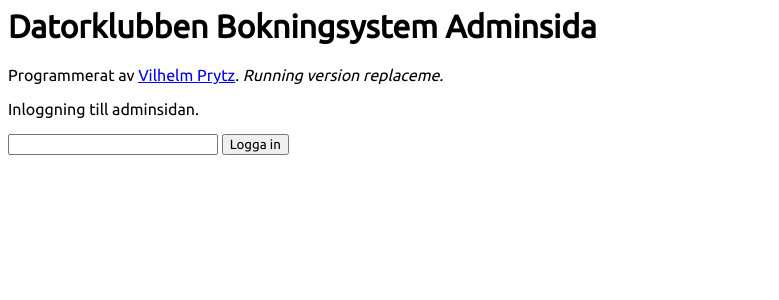
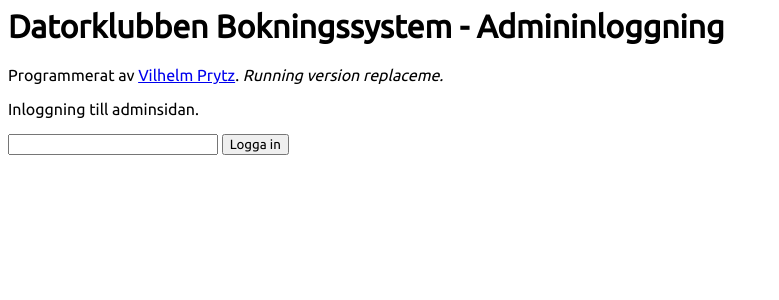
Before and after one commit to tullingedk/booking, a Flask app: page /maserati/admin in a window 1280 px wide. Shown: the top 300 px of the page, without its empty margins (0-779 px from the left). Run offline with Flask 2, Linux system fonts and the light colour scheme.

Commit message:
Upate <h1> page title on all pages

```diff
--- a/site/templates/admin.html
+++ b/site/templates/admin.html
@@ -111,7 +111,7 @@
 {% endif %}
 
 
-  <h1>Datorklubben Bokningsystem Admin</h1>
+  <h1>Datorklubben Bokningssystem Adminsida</h1>
   <p>Programmerat av <a href="https://www.vilhelmprytz.se">Vilhelm Prytz</a>.</p>
 
   <p>Du är inloggad som admin. <a href="/api/admin/logout">Logga ut</a>.</p>
--- a/site/templates/admin_login.html
+++ b/site/templates/admin_login.html
@@ -1,6 +1,6 @@
 <html>
 <head>
-  <title>Datorklubben Bokningssystem - Adminsida</title>
+  <title>Datorklubben Bokningssystem - Admininloggning</title>
   <link href="https://fonts.googleapis.com/css?family=Ubuntu&display=swap" rel="stylesheet">
   <style>
   * {
@@ -9,7 +9,7 @@
   </style>
 </head>
 <body>
-  <h1>Datorklubben Bokningsystem Adminsida</h1>
+  <h1>Datorklubben Bokningssystem - Admininloggning</h1>
   <p>Programmerat av <a href="https://www.vilhelmprytz.se">Vilhelm Prytz</a>. {% if development_mode %}<i>Running Flask in development_mode. </i>{% endif %}<i>Running version {{version}}.</i></p>
 
   <p>Inloggning till adminsidan.</p>
--- a/site/templates/disabled.html
+++ b/site/templates/disabled.html
@@ -6,7 +6,7 @@
   <link href="https://fonts.googleapis.com/css?family=Ubuntu&display=swap" rel="stylesheet">
 </head>
 <body>
-  <h1>Datorklubben Bokningsystem</h1>
+  <h1>Datorklubben Bokningssystem</h1>
   <p>Programmerat av <a href="https://www.vilhelmprytz.se">Vilhelm Prytz</a>. {% if development_mode %}<i>Running Flask in development_mode. </i>{% endif %}<i>Running version {{version}}.</i></p>
 
   <p>Tack för denna gång. Bokingssystemet är nu stängt men kommer att öppna innan nästa LAN.</p>
--- a/site/templates/index.html
+++ b/site/templates/index.html
@@ -195,7 +195,7 @@
 
   <!-- page content -->
 
-  <h1>Datorklubben Bokningsystem</h1>
+  <h1>Datorklubben Bokningssystem</h1>
   <p>Programmerat av <a href="https://www.vilhelmprytz.se">Vilhelm Prytz</a>. {% if development_mode %}<i>Running Flask in development_mode. </i>{% endif %}<i>Running version {{version}}.</i></p>
   <p><b>Datum: {{event_date}}</b></p>
 
--- a/site/templates/info.html
+++ b/site/templates/info.html
@@ -1,6 +1,6 @@
 <html>
 <head>
-  <title>LAN info</title>
+  <title>Datorklubben Bokningssystem - Info</title>
   <link href="https://fonts.googleapis.com/css?family=Ubuntu&display=swap" rel="stylesheet">
   <style>
   * {
--- a/site/templates/lock.html
+++ b/site/templates/lock.html
@@ -9,7 +9,7 @@
   </style>
 </head>
 <body>
-  <h1>Datorklubben Bokningsystem</h1>
+  <h1>Datorklubben Bokningssystem - Inloggning</h1>
   <p>Programmerat av <a href="https://www.vilhelmprytz.se">Vilhelm Prytz</a>. {% if development_mode %}<i>Running Flask in development_mode. </i>{% endif %}<i>Running version {{version}}.</i></p>
 
   <p>För att förhindra spamm krävs ett lösenord.</p>
```
